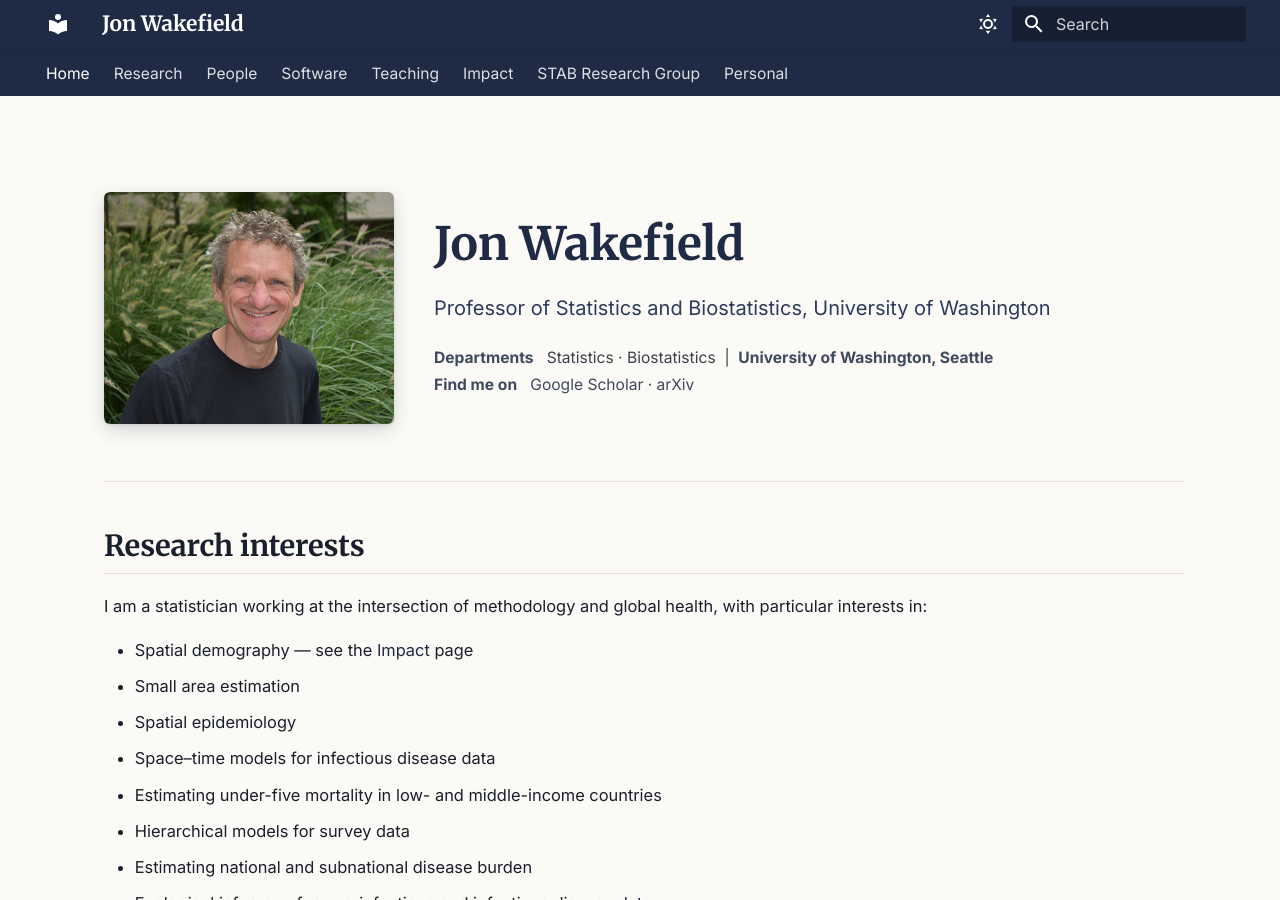
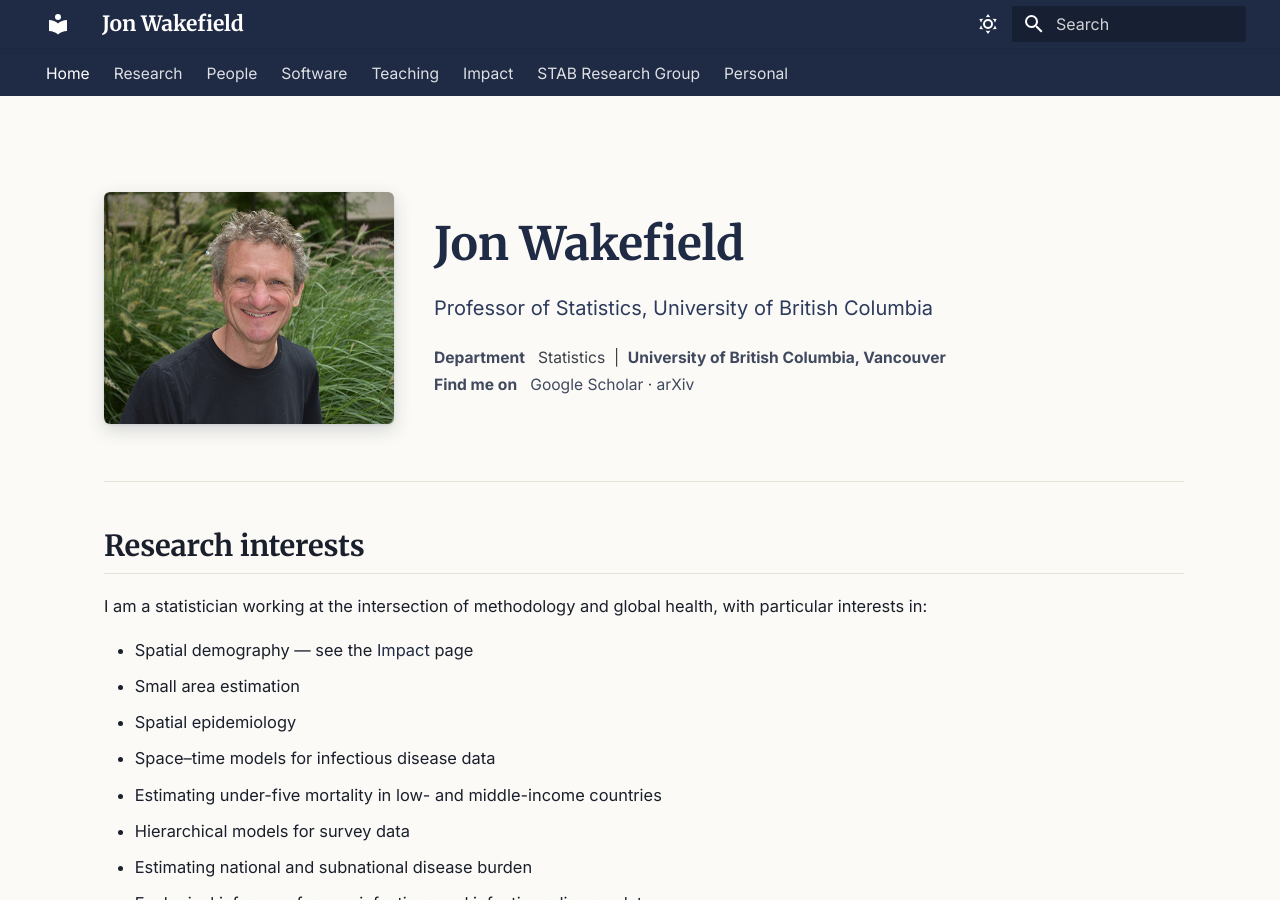
Before and after one commit to jonwake/website, an MkDocs documentation site: the page built from docs/index.md, in a window 1280 px wide and 900 px high. Built offline with MkDocs 1.6.1 and Material for MkDocs 9.7.7, drawn with Linux system fonts in a browser that asks for light colours.

Commit message:
Update index.md

```diff
--- a/docs/index.md
+++ b/docs/index.md
@@ -12,10 +12,10 @@ hide:
 
 # Jon Wakefield
 
-<div class="wf-hero__title" markdown>Professor of Statistics and Biostatistics, University of Washington</div>
+<div class="wf-hero__title" markdown>Professor of Statistics, University of British Columbia</div>
 
 <p class="wf-hero__meta" markdown>
-**Departments** &nbsp; Statistics · Biostatistics &nbsp;|&nbsp; **University of Washington, Seattle**<br>
+**Department** &nbsp; Statistics &nbsp;|&nbsp; **University of British Columbia, Vancouver**<br>
 **Find me on** &nbsp; [Google Scholar](https://scholar.google.ca/citations?hl=en&user=bM2nnC8AAAAJ) · [arXiv](https://arxiv.org/search/stat?searchtype=author&query=Wakefield,+J)
 </p>
 
```
